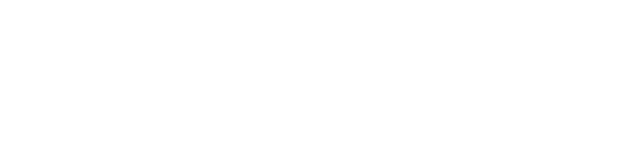
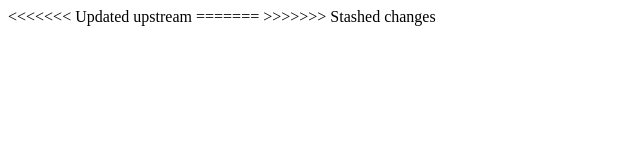
Before and after one commit to mceledon/GroupExercise1, a plain HTML site: page index.html in a window 1280 px wide. Shown: the whole page, without its empty margins (0-640 px from the left). Drawn offline with Linux system fonts and the light colour scheme.

Commit message:
conflict

```diff
--- a/index.html
+++ b/index.html
@@ -1,4 +1,8 @@
 <!doctype>
 <html>
+<<<<<<< Updated upstream
 <head><title>MC Hammer</title></head>
+=======
+<head><title>my name</title></head>
+>>>>>>> Stashed changes
 </html>
```
